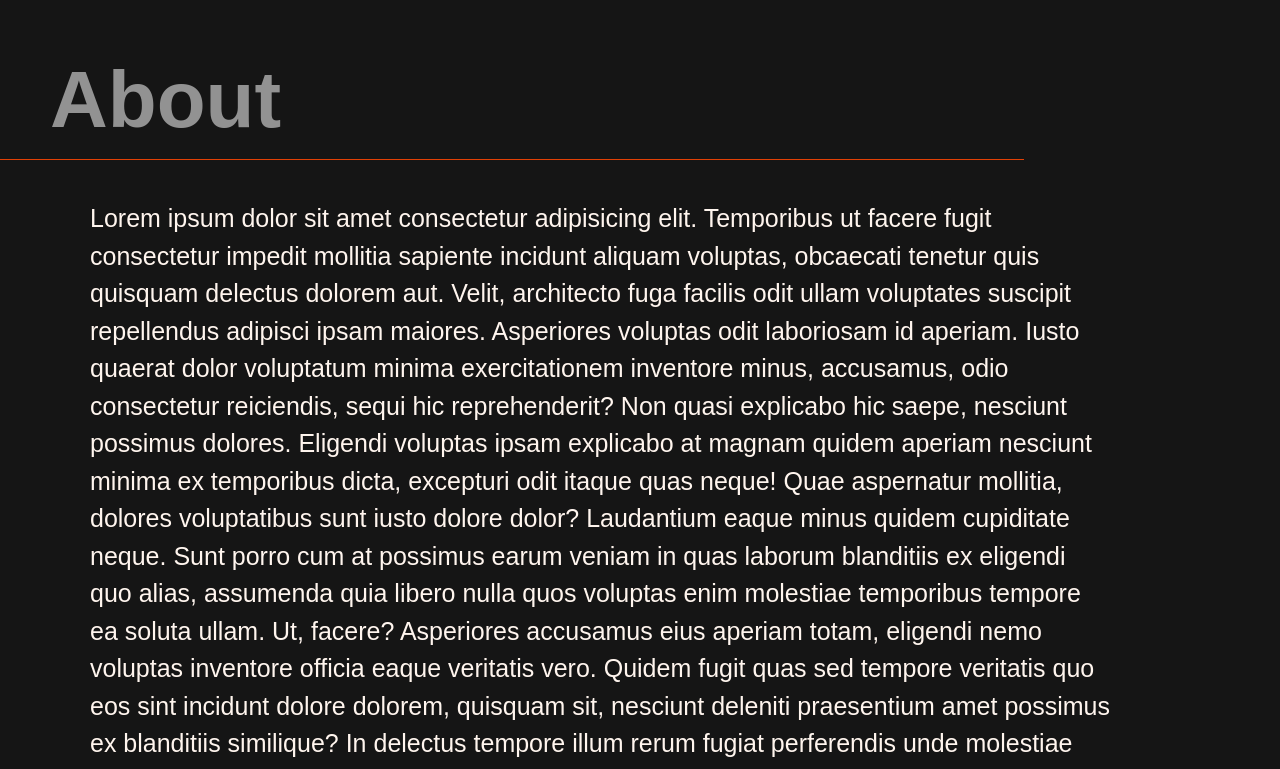
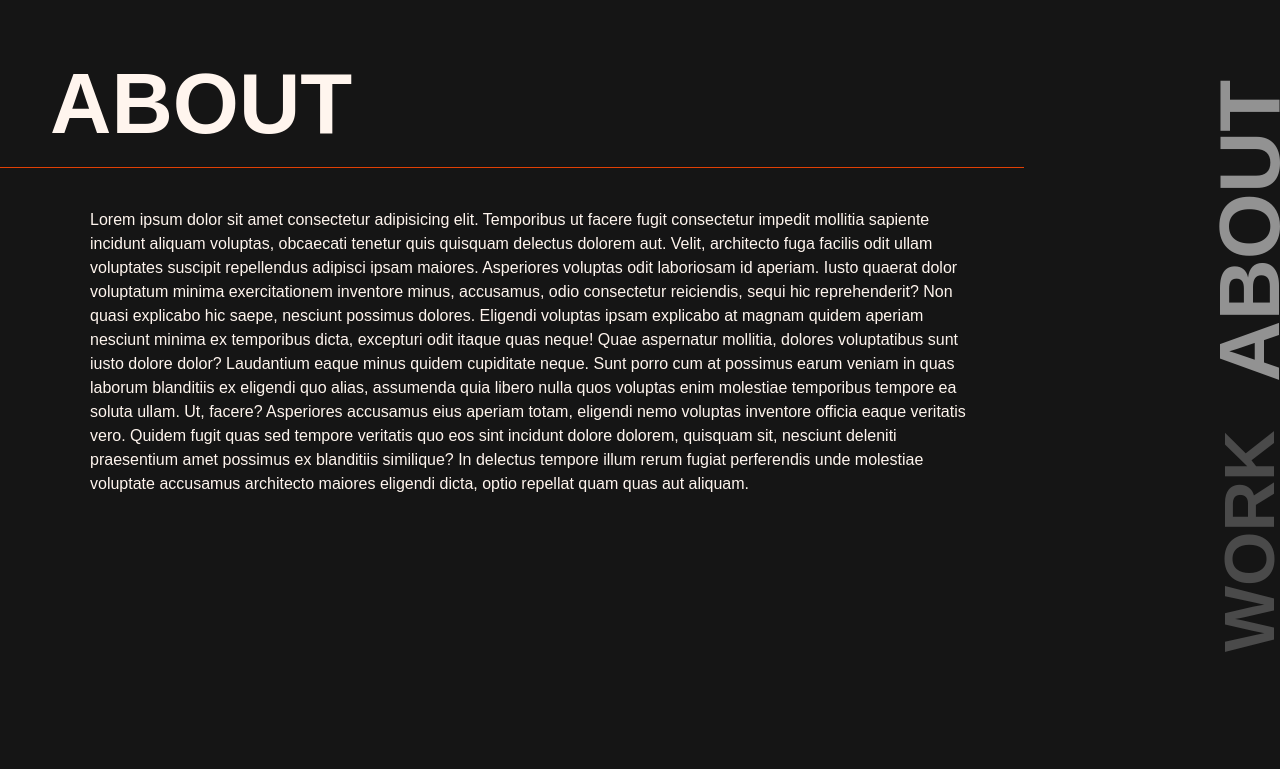
Before and after one commit to willbuilt1/portfolio-v2, a Next.js app: page /about in a window 1280 px wide. Shown: the top 769 px of the page. Built offline with nearby package versions, Linux system fonts and the light colour scheme.

Commit message:
Added vertical nav

```diff
--- a/components/layout.js
+++ b/components/layout.js
@@ -1,35 +1,36 @@
 import Head from 'next/head';
 import Link from 'next/link';
+import { useRouter } from 'next/router';
 
 export const siteTitle = 'Willbuilt.co.uk - Well built websites';
 
-export default function Layout({ children }) {
+export default function Layout({ children, href }) {
+  const router = useRouter();
+  console.log(router);
   return (
     <div>
       <Head>
-        <meta name='description' content='Will Foster portfolio' />
-        <meta name='og:title' content={siteTitle} />
+        <meta name="description" content="Will Foster portfolio" />
+        <meta name="og:title" content={siteTitle} />
+        <title>{siteTitle}</title>
       </Head>
-      {/* <nav>
-        <ul>
-          <li>
-            <Link href="/">
-              <a>Home</a>
-            </Link>
-          </li>
-          <li>
-            <Link href="/about">
-              <a>About</a>
-            </Link>
-          </li>
-          <li>
-            <Link href="work">
-              <a>Work</a>
-            </Link>
-          </li>
-          </ul>
-        </nav> */}
-      <main>{children}</main>
+
+      <main className="subpages">
+        <div>{children}</div>
+        <nav>
+          <Link href="/about">
+            <a className={router.pathname == '/about' ? 'active' : ''}>About</a>
+          </Link>
+          <Link href="/work">
+            <a className={router.pathname == '/work' ? 'active' : ''}>Work</a>
+          </Link>
+          <Link href="/contact">
+            <a className={router.pathname == '/contact' ? 'active' : ''}>
+              contact
+            </a>
+          </Link>
+        </nav>
+      </main>
     </div>
   );
 }
--- a/pages/about.js
+++ b/pages/about.js
@@ -1,13 +1,10 @@
 import Head from 'next/head';
-import Layout, { siteTitle } from '../components/layout';
+import Layout from '../components/layout';
 
 export default function About() {
   return (
     <Layout>
-      <Head>
-        <title>{siteTitle}</title>
-      </Head>
-      <h1 className='grey title'>About</h1>
+      <h1 className="title">About</h1>
       <section>
         <p>
           Lorem ipsum dolor sit amet consectetur adipisicing elit. Temporibus ut
--- a/styles/_vars.scss
+++ b/styles/_vars.scss
@@ -1,7 +1,10 @@
 $light: #ebeae8;
 $lightHover: #fcdc9d;
 $grey: #929292;
+$darkGrey: #4a4a4a;
 $bright: #e14005;
 
 $marginBig: 5rem;
 $spacingNormal: 2rem;
+
+$transition: 0.3s ease all;
--- a/styles/components/Card.module.scss
+++ b/styles/components/Card.module.scss
@@ -5,6 +5,10 @@
   flex-direction: column;
   border: solid 2px vars.$light;
   border-radius: 5px;
+
+  &:hover {
+    cursor: pointer;
+  }
 
   &__body {
     padding: 2rem;
--- a/styles/components/Home.module.scss
+++ b/styles/components/Home.module.scss
@@ -17,7 +17,7 @@
 
 .link {
   display: inline-block;
-  font-size: 7rem;
+  font-size: 8.5rem;
   font-weight: 700;
   position: relative;
   color: vars.$light;
@@ -40,7 +40,7 @@
     animation-delay: 0.5s;
 
     & h1 {
-      font-size: 7rem;
+      font-size: 8.5rem;
     }
   }
 
--- a/styles/globals.scss
+++ b/styles/globals.scss
@@ -11,7 +11,7 @@ body {
   font-family: sans-serif;
   background-color: rgb(21, 21, 21);
   color: seashell;
-  font-size: 2.5rem;
+  font-size: 1.6rem;
   line-height: 1.5;
 }
 
@@ -26,11 +26,16 @@ body {
 main {
   margin-top: 5vh;
   margin-left: vars.$marginBig;
+
+  &.subpages {
+    display: flex;
+    justify-content: space-between;
+  }
 }
 
 h1 {
-  // font-size: 8rem;
-  font-size: clamp(6rem, 7vw, 8rem);
+  font-size: 8.5rem;
+  text-transform: uppercase;
 }
 
 .grey {
@@ -57,7 +62,7 @@ h1 {
 section {
   margin-left: 4rem;
   margin-top: 4rem;
-  width: 80vw;
+  width: 70vw;
 }
 
 @media only screen and (max-width: 600px) {
@@ -65,5 +70,44 @@ section {
     width: 100%;
     margin-left: 0;
     padding-right: 2rem;
+    height: 80vh;
+  }
+
+  main {
+    flex-direction: column;
   }
 }
+
+nav {
+  display: flex;
+  flex-direction: column;
+  justify-content: space-between;
+  align-items: flex-end;
+  width: 12vw;
+  padding: 4rem 0;
+  overflow: hidden;
+
+  & a {
+    text-decoration: none;
+    color: vars.$darkGrey;
+    text-transform: uppercase;
+    font-size: 7rem;
+    line-height: 8rem;
+    font-weight: 900;
+    min-height: 35rem;
+    writing-mode: vertical-lr;
+    text-align: right;
+    rotate: (180deg);
+    transition: vars.$transition;
+    display: block;
+    transform: scale(1);
+    margin-right: -1rem;
+
+    &:hover,
+    &.active {
+      color: vars.$grey;
+      // transform: scale(1.25);
+      font-size: 8.5rem;
+    }
+  }
+}
```
Also changed, not shown: components/Card.js (+4 -5 lines), pages/index.js (+5 -5 lines), pages/work.js (+6 -23 lines), pages/work/[slug].js (+49 -15 lines), utils/helpers.js (added, +36 -0 lines).
